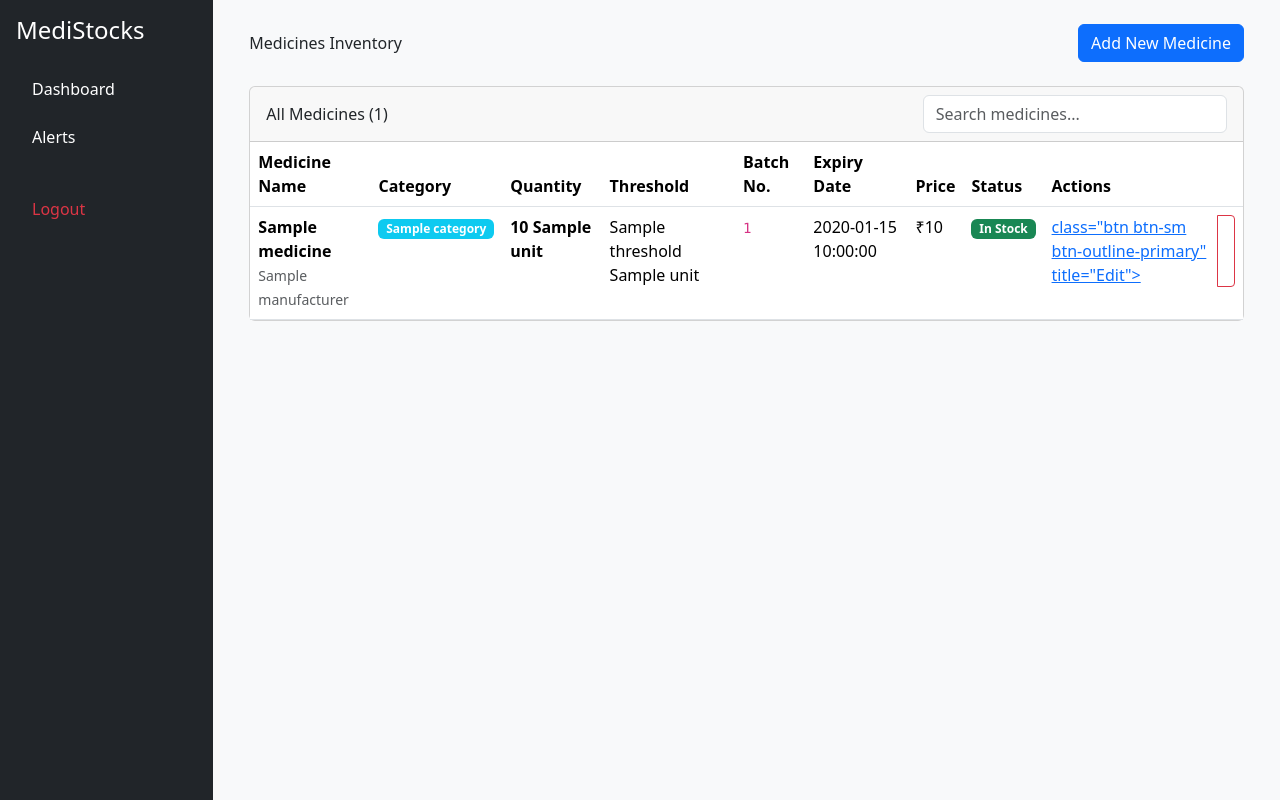
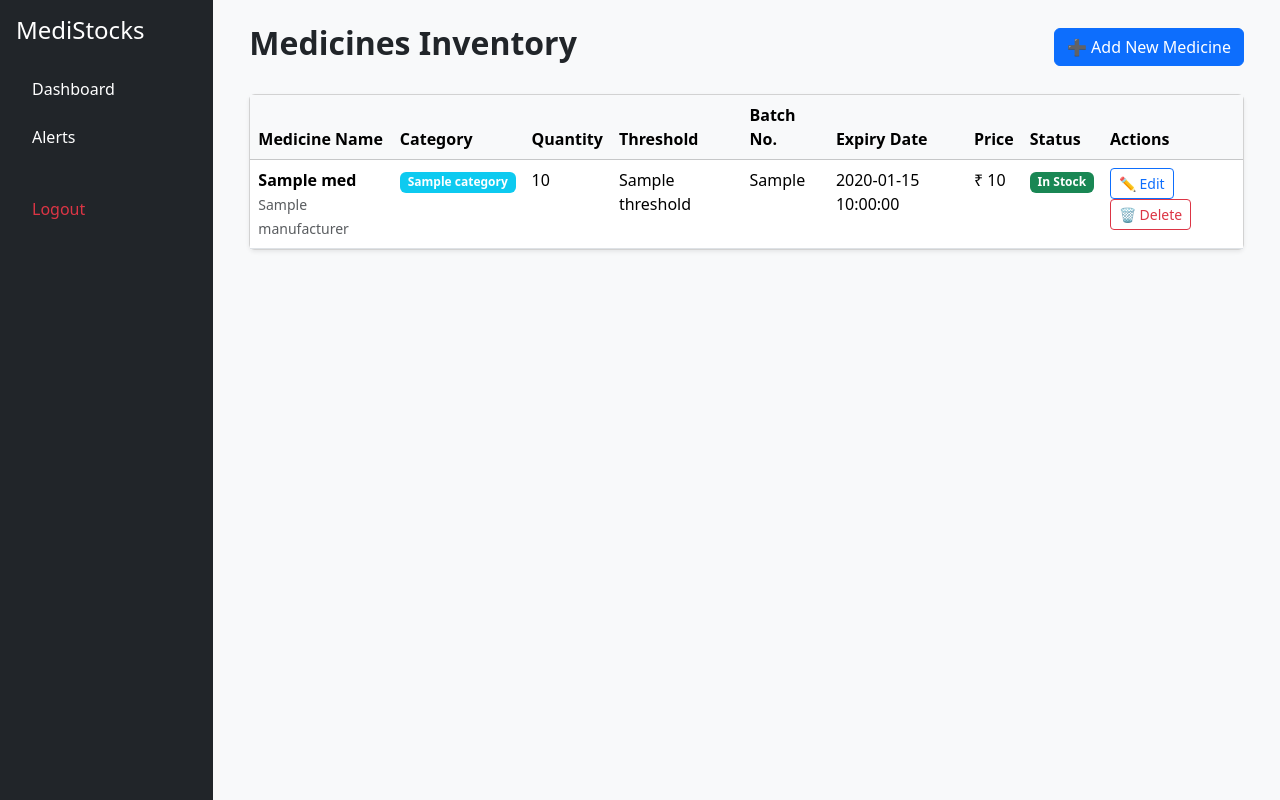
Before and after one commit to janumpallydivya15-netizen/MediStocks, a Flask app: template templates/medicines.html in a window 1280 px wide. Run offline with Flask 3, Linux system fonts and the light colour scheme; the template is opened without the code that fills it: most values are stand-ins (such as "Sample title", 1, 10 or a date in 2020).

Commit message:
medicines.html

```diff
--- a/templates/medicines.html
+++ b/templates/medicines.html
@@ -1,33 +1,22 @@
 {% extends "base.html" %}
 
 {% block content %}
-<div class="container-fluid main-content">
+<div class="container-fluid">
+
+    <!-- Page Header -->
     <div class="d-flex justify-content-between align-items-center mb-4">
-        <div class="page-title mb-0">
-            <i class="bi bi-box-seam"></i>
-            Medicines Inventory
-        </div>
+        <h2 class="fw-bold">Medicines Inventory</h2>
         <a href="{{ url_for('add_medicine') }}" class="btn btn-primary">
-            <i class="bi bi-plus-circle"></i> Add New Medicine
+            ➕ Add New Medicine
         </a>
     </div>
 
-    <div class="card">
-        <div class="card-header">
-            <div class="row align-items-center">
-                <div class="col-md-8">
-                    <i class="bi bi-list-ul"></i> All Medicines ({{ medicines|length }})
-                </div>
-                <div class="col-md-4">
-                    <input type="text" id="searchInput" class="form-control" placeholder="Search medicines...">
-                </div>
-            </div>
-        </div>
+    <!-- Medicines Table -->
+    <div class="card shadow-sm">
         <div class="card-body p-0">
-            {% if medicines %}
-                <div class="table-responsive">
-                    <table class="table table-hover mb-0" id="medicinesTable">
-                        <thead>
+
+            <table class="table table-hover mb-0">
+                <thead class="table-light">
                     <tr>
                         <th>Medicine Name</th>
                         <th>Category</th>
@@ -40,111 +29,61 @@
                         <th>Actions</th>
                     </tr>
                 </thead>
+
                 <tbody>
-                            {% for medicine in medicines %}
+                {% for med in medicines %}
                     <tr>
                         <td>
-                                    <strong>{{ medicine.name }}</strong>
-                                    <br>
-                                    <small class="text-muted">{{ medicine.manufacturer }}</small>
+                            <strong>{{ med.medicine_name }}</strong><br>
+                            <small class="text-muted">{{ med.manufacturer }}</small>
                         </td>
-                                <td><span class="badge bg-info">{{ medicine.category }}</span></td>
+
                         <td>
-                                    <strong class="{% if medicine.quantity <= medicine.threshold %}text-danger{% endif %}">
-                                        {{ medicine.quantity }} {{ medicine.unit }}
-                                    </strong>
+                            <span class="badge bg-info">{{ med.category }}</span>
                         </td>
-                                <td>{{ medicine.threshold }} {{ medicine.unit }}</td>
-                                <td><code>{{ medicine.batch_number }}</code></td>
+
+                        <td>{{ med.quantity }}</td>
+                        <td>{{ med.threshold }}</td>
+                        <td>{{ med.batch_no }}</td>
+                        <td>{{ med.expiry_date }}</td>
+                        <td>₹ {{ med.price }}</td>
+
+                        <!-- Status -->
                         <td>
-                                    {% set exp_date = medicine.expiration_date %}
-                                    {{ exp_date }}
-                                </td>
-                                <td>₹{{ medicine.unit_price }}</td>
-                                <td>
-                                    {% if medicine.quantity <= medicine.threshold %}
-                                        <span class="badge bg-danger">Low Stock</span>
+                            {% if med.quantity|int < med.threshold|int %}
+                                <span class="badge bg-warning">Low Stock</span>
                             {% else %}
                                 <span class="badge bg-success">In Stock</span>
                             {% endif %}
                         </td>
+
+                        <!-- ✅ ACTION BUTTONS -->
                         <td>
-                                    <div class="btn-group" role="group">
-                                        <a href="{{ url_for('edit_medicine', medicine_id=medicine.medicine_id) }}">
+                            <a href="{{ url_for('edit_medicine', medicine_id=med.medicine_id) }}"
+                               class="btn btn-sm btn-outline-primary me-2">
+                                ✏️ Edit
+                            </a>
 
-                                           class="btn btn-sm btn-outline-primary" title="Edit">
-                                            <i class="bi bi-pencil"></i>
+                            <a href="{{ url_for('delete_medicine', medicine_id=med.medicine_id) }}"
+                               class="btn btn-sm btn-outline-danger"
+                               onclick="return confirm('Are you sure you want to delete this medicine?');">
+                                🗑️ Delete
                             </a>
-                                        <button type="button" class="btn btn-sm btn-outline-danger"
-                                                onclick="deleteMedicine('{{ medicine.medicine_id }}', '{{ medicine.name }}')"
-                                                title="Delete">
-                                            <i class="bi bi-trash"></i>
-                                        </button>
-                                    </div>
+                        </td>
+                    </tr>
+                {% else %}
+                    <tr>
+                        <td colspan="9" class="text-center py-4">
+                            No medicines found
                         </td>
                     </tr>
                 {% endfor %}
                 </tbody>
+
             </table>
-                </div>
-            {% else %}
-                <div class="text-center py-5">
-                    <i class="bi bi-inbox" style="font-size: 5rem; color: #ccc;"></i>
-                    <h4 class="mt-3 text-muted">No medicines found</h4>
-                    <p class="text-muted">Start by adding your first medicine to the inventory.</p>
-                    <a href="{{ url_for('add_medicine') }}" class="btn btn-primary mt-3">
-                        <i class="bi bi-plus-circle"></i> Add Medicine
-                    </a>
-                </div>
-            {% endif %}
-        </div>
+
         </div>
     </div>
 
-<!-- Delete Confirmation Modal -->
-<div class="modal fade" id="deleteModal" tabindex="-1">
-    <div class="modal-dialog">
-        <div class="modal-content">
-            <div class="modal-header bg-danger text-white">
-                <h5 class="modal-title"><i class="bi bi-exclamation-triangle"></i> Confirm Delete</h5>
-                <button type="button" class="btn-close btn-close-white" data-bs-dismiss="modal"></button>
-            </div>
-            <div class="modal-body">
-                <p>Are you sure you want to delete <strong id="medicineName"></strong>?</p>
-                <p class="text-muted mb-0">This action cannot be undone.</p>
-            </div>
-            <div class="modal-footer">
-                <button type="button" class="btn btn-secondary" data-bs-dismiss="modal">Cancel</button>
-                <form id="deleteForm" method="POST" style="display: inline;">
-                    <button type="submit" class="btn btn-danger">
-                        <i class="bi bi-trash"></i> Delete
-                    </button>
-                </form>
-            </div>
-        </div>
-    </div>
 </div>
 {% endblock %}
-
-{% block extra_js %}
-<script>
-    // Search functionality
-    document.getElementById('searchInput').addEventListener('keyup', function() {
-        const searchValue = this.value.toLowerCase();
-        const tableRows = document.querySelectorAll('#medicinesTable tbody tr');
-
-        tableRows.forEach(row => {
-            const text = row.textContent.toLowerCase();
-            row.style.display = text.includes(searchValue) ? '' : 'none';
-        });
-    });
-
-    // Delete medicine function
-    function deleteMedicine(medicineId, medicineName) {
-        document.getElementById('medicineName').textContent = medicineName;
-        document.getElementById('deleteForm').action = `/medicines/delete/${medicineId}`;
-        new bootstrap.Modal(document.getElementById('deleteModal')).show();
-    }
-</script>
-
-{% endblock %}
```
Lines whose indentation alone changed are shown as unchanged.
